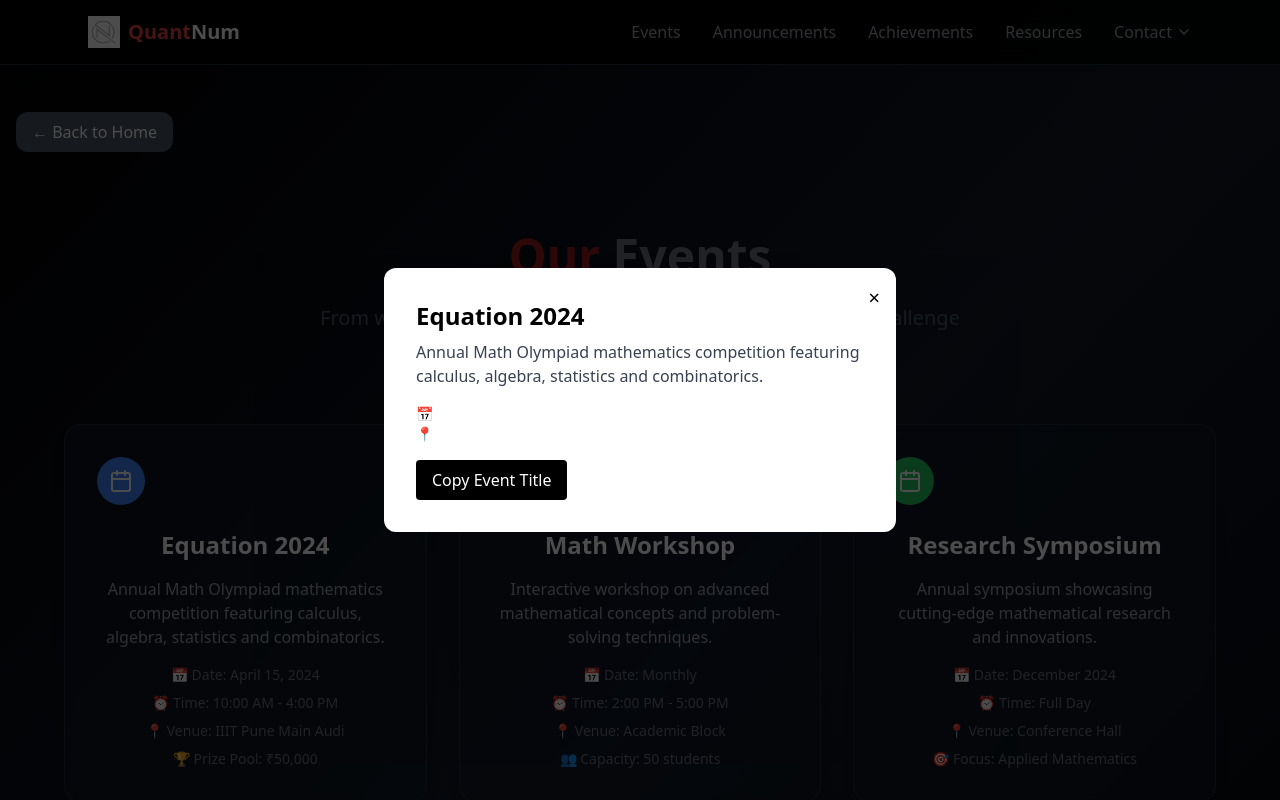
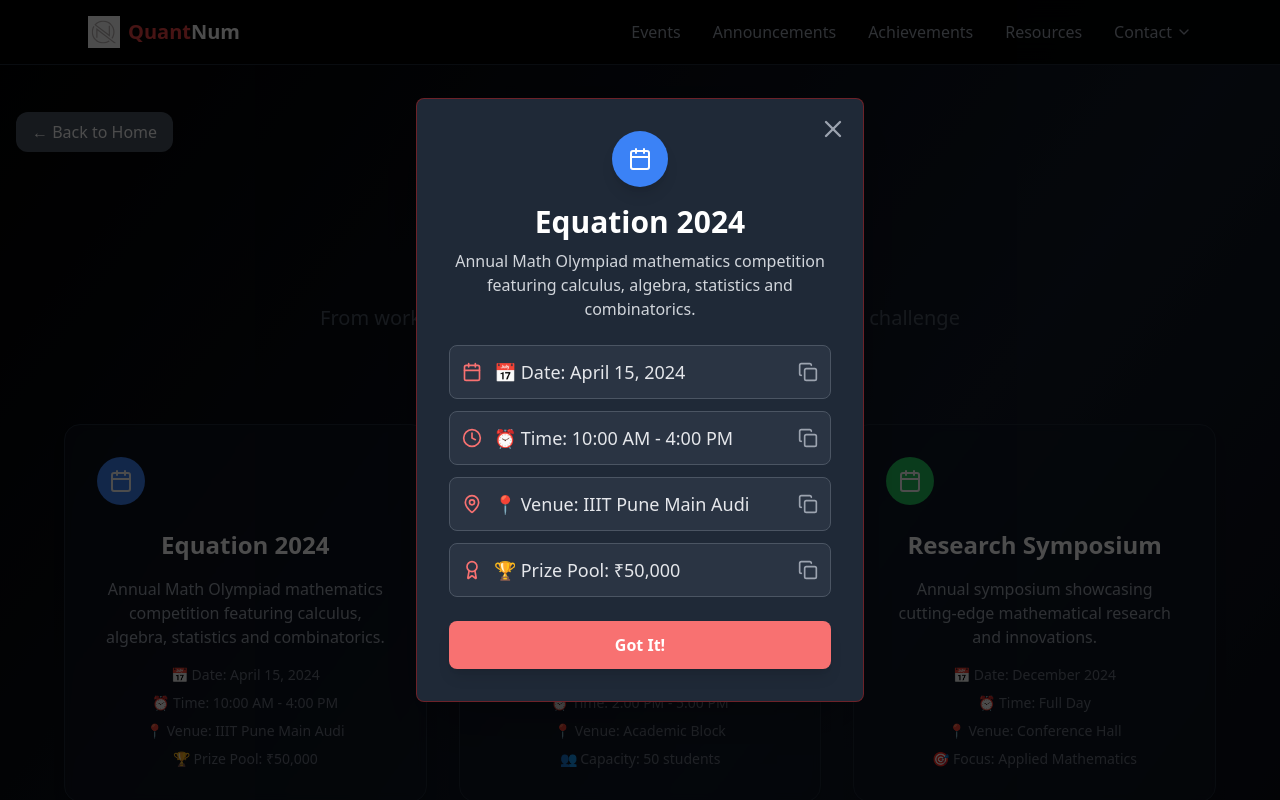
Before and after one commit to Sat-14/QuantNum, a React (Vite) app in the folder frontend/: page /event in a window 1280 px wide. Both pictures are taken after a click on the element 245 px from the left and 613 px from the top of the page. Shown: the top 800 px of the page. Built offline with nearby package versions, Linux system fonts and the light colour scheme.

Commit message:
updated eventoverlays

```diff
--- a/frontend/src/App.jsx
+++ b/frontend/src/App.jsx
@@ -19,7 +19,6 @@ import EventOverlay from './components/EventOverlay';
 const useIntersectionObserver = (threshold = 0.1) => {
   const [isVisible, setIsVisible] = useState(false);
   const ref = useRef(null);
-
   useEffect(() => {
     const observer = new IntersectionObserver(
       ([entry]) => {
@@ -93,12 +92,12 @@ export default function App() {
   const [selectedEvent, setSelectedEvent] = useState(null);
   const [selectedTeamMember, setSelectedTeamMember] = useState(null);
   const [copiedField, setCopiedField] = useState('');
+  const navigate = useNavigate();
 
   useEffect(() => {
     const handleScroll = () => {
       const sections = ['hero', 'Announces', 'events', 'achievements', 'resources', 'team', 'footer'];
       const scrollPosition = window.scrollY + window.innerHeight / 2;
-
       for (const section of sections) {
         const element = document.getElementById(section);
         if (element) {
@@ -110,7 +109,6 @@ export default function App() {
         }
       }
     };
-
     window.addEventListener('scroll', handleScroll);
     return () => window.removeEventListener('scroll', handleScroll);
   }, []);
@@ -124,9 +122,8 @@ export default function App() {
       console.error('Failed to copy: ', err);
     }
   };
-  const navigate = useNavigate();
+
   const teamMembers = [
-
   {
     id: 'president',
     name: 'Rahul Sharma',
@@ -228,7 +225,6 @@ const events = [
   };
 
   const getBackgroundClass = () => {
-
     switch (activeSection) {
       case 'hero':
         return 'bg-gradient-to-br from-black via-gray-900 to-black';
@@ -242,6 +238,7 @@ const events = [
         return 'bg-gradient-to-br from-black via-gray-900 to-black';
     }
   };
+
 const arr = [
   'Welcome to QuantNum! ',
   'We are a community of math enthusiasts dedicated to exploring the beauty and power of mathematics. ',
--- a/frontend/src/Pages/PastEvents.jsx
+++ b/frontend/src/Pages/PastEvents.jsx
@@ -82,18 +82,7 @@ export default function PastEvents() {
   const [showContactOverlay, setShowContactOverlay] = useState(false);
   const [showEventOverlay, setShowEventOverlay] = useState(false);
   const [selectedEvent, setSelectedEvent] = useState(null);
-  const [copiedField, setCopiedField] = useState('');
   const navigate = useNavigate();
-
-  const copyToClipboard = async (text, field) => {
-    try {
-      await navigator.clipboard.writeText(text);
-      setCopiedField(field);
-      setTimeout(() => setCopiedField(''), 2000);
-    } catch (err) {
-      console.error('Failed to copy: ', err);
-    }
-  };
 
   const events = [
     {
@@ -124,6 +113,32 @@ export default function PastEvents() {
     },
     {
       id: 3,
+      title: 'Research Symposium',
+      description: 'Annual symposium showcasing cutting-edge mathematical research and innovations.',
+      iconBg: 'bg-green-500',
+      icon: <Calendar className="w-6 h-6 text-white" />,
+      details: [
+        '📅 Date: December 2024',
+        '⏰ Time: Full Day',
+        '📍 Venue: Conference Hall',
+        '🎯 Focus: Applied Mathematics'
+      ]
+    },
+    {
+      id: 4,
+      title: 'Research Symposium',
+      description: 'Annual symposium showcasing cutting-edge mathematical research and innovations.',
+      iconBg: 'bg-green-500',
+      icon: <Calendar className="w-6 h-6 text-white" />,
+      details: [
+        '📅 Date: December 2024',
+        '⏰ Time: Full Day',
+        '📍 Venue: Conference Hall',
+        '🎯 Focus: Applied Mathematics'
+      ]
+    },
+    {
+      id: 5,
       title: 'Research Symposium',
       description: 'Annual symposium showcasing cutting-edge mathematical research and innovations.',
       iconBg: 'bg-green-500',
@@ -191,8 +206,6 @@ export default function PastEvents() {
         <EventOverlay
           event={selectedEvent}
           onClose={closeEventsOverlay}
-          onCopy={copyToClipboard}
-          copiedField={copiedField}
         />
       )}
       <ScrollToTopButton />
--- a/frontend/src/components/EventOverlay.jsx
+++ b/frontend/src/components/EventOverlay.jsx
@@ -1,22 +1,97 @@
-import React from "react";
-// import {Loaction,Calender} from 'lucide-react'
+import React from 'react';
+import { X, Calendar, Clock, MapPin, Award, Copy, Check } from 'lucide-react';
 
-export default function EventOverlay({ event, onClose, copyToClipboard, copiedField }) {
+const EventOverlay = ({ event, onClose, onCopy, copiedField }) => {
+  if (!event) return null;
+
+
+  const getDetailIcon = (detail) => {
+    if (detail.includes('Date:')) return <Calendar className="w-5 h-5 text-red-400" />;
+    if (detail.includes('Time:')) return <Clock className="w-5 h-5 text-red-400" />;
+    if (detail.includes('Venue:')) return <MapPin className="w-5 h-5 text-red-400" />;
+    if (detail.includes('Prize Pool:') || detail.includes('Focus:') || detail.includes('Capacity:')) return <Award className="w-5 h-5 text-red-400" />;
+    if (detail.includes('Participants:')) return <Award className="w-5 h-5 text-red-400" />;
+    return null;
+  };
+
+  const extractCopyText = (detail) => detail.split(': ')[1] || detail;
+
   return (
-    <div className="fixed inset-0 bg-black bg-opacity-70 flex items-center justify-center z-50 px-4">
-      <div className="bg-white rounded-xl p-8 max-w-lg w-full relative">
-        <button onClick={onClose} className="absolute top-4 right-4 text-black text-xl">&times;</button>
-        <h2 className="text-2xl font-bold mb-2">{event.title}</h2>
-        <p className="text-gray-700 mb-4">{event.description}</p>
-        <p className="text-sm text-gray-500">📅 {event.date}</p>
-        <p className="text-sm text-gray-500 mb-4">📍 {event.location}</p>
+    <div className="fixed inset-0 bg-black bg-opacity-70 flex justify-center items-center z-[100]">
+      <div className="bg-gray-800 rounded-lg shadow-2xl p-6 md:p-8 w-11/12 max-w-md border border-red-700/50 relative overflow-hidden transform transition-all duration-300 scale-100 opacity-100">
+        <div className="absolute inset-0 z-0 opacity-20"
+             style={{
+               background: `radial-gradient(circle at top left, ${event.iconBg.replace('bg-', '')}-700, transparent 60%)`,
+             }}>
+        </div>
+        <div className="absolute inset-0 z-0 opacity-20"
+             style={{
+               background: `radial-gradient(circle at bottom right, ${event.iconBg.replace('bg-', '')}-700, transparent 60%)`,
+             }}>
+        </div>
+
         <button
-          className="bg-black text-white px-4 py-2 rounded hover:bg-gray-800 transition"
-          onClick={() => copyToClipboard(event.title, 'title')}
+          onClick={onClose}
+          className="absolute top-4 right-4 text-gray-400 hover:text-white transition-colors z-10"
+          aria-label="Close overlay"
         >
-          {copiedField === 'title' ? 'Copied!' : 'Copy Event Title'}
+          <X size={28} />
         </button>
+
+        <div className="relative z-10 flex flex-col items-center text-center">
+          <div className={`p-4 rounded-full ${event.iconBg} mb-4 shadow-lg flex items-center justify-center`}>
+            {event.icon}
+          </div>
+
+          <h2 className="text-3xl font-extrabold text-white mb-2 leading-tight">
+            {event.title}
+          </h2>
+          <p className="text-gray-300 text-md mb-6 max-w-sm">
+            {event.description}
+          </p>
+
+          <div className="w-full space-y-3 mb-6">
+            {event.details.map((detail, index) => (
+              <div
+                key={index}
+                className="flex items-center justify-between bg-gray-700/50 rounded-lg p-3 text-left border border-gray-600 hover:border-red-500 transition-all duration-200 cursor-pointer"
+                onClick={() => onCopy(extractCopyText(detail), detail)}
+              >
+                <div className="flex items-center">
+                  {getDetailIcon(detail)}
+                  <span className="ml-3 text-gray-200 text-lg flex-grow">
+                    {detail}
+                  </span>
+                </div>
+                <button
+                  className="ml-4 text-gray-400 hover:text-red-400 transition-colors flex-shrink-0"
+                  aria-label={`Copy ${detail}`}
+                  title={`Click to copy ${detail}`}
+                  onClick={(e) => {
+                    e.stopPropagation();
+                    onCopy(extractCopyText(detail), detail);
+                  }}
+                >
+                  {copiedField === detail ? (
+                    <Check size={20} className="text-green-400" />
+                  ) : (
+                    <Copy size={20} />
+                  )}
+                </button>
+              </div>
+            ))}
+          </div>
+
+          <button
+            onClick={onClose}
+            className="w-full py-3 px-6 bg-red-400 text-white font-semibold rounded-lg hover:bg-red-500 transition-colors shadow-lg"
+          >
+            Got It!
+          </button>
+        </div>
       </div>
     </div>
   );
-}
+};
+
+export default EventOverlay;
```
Lines whose indentation alone changed are shown as unchanged.
